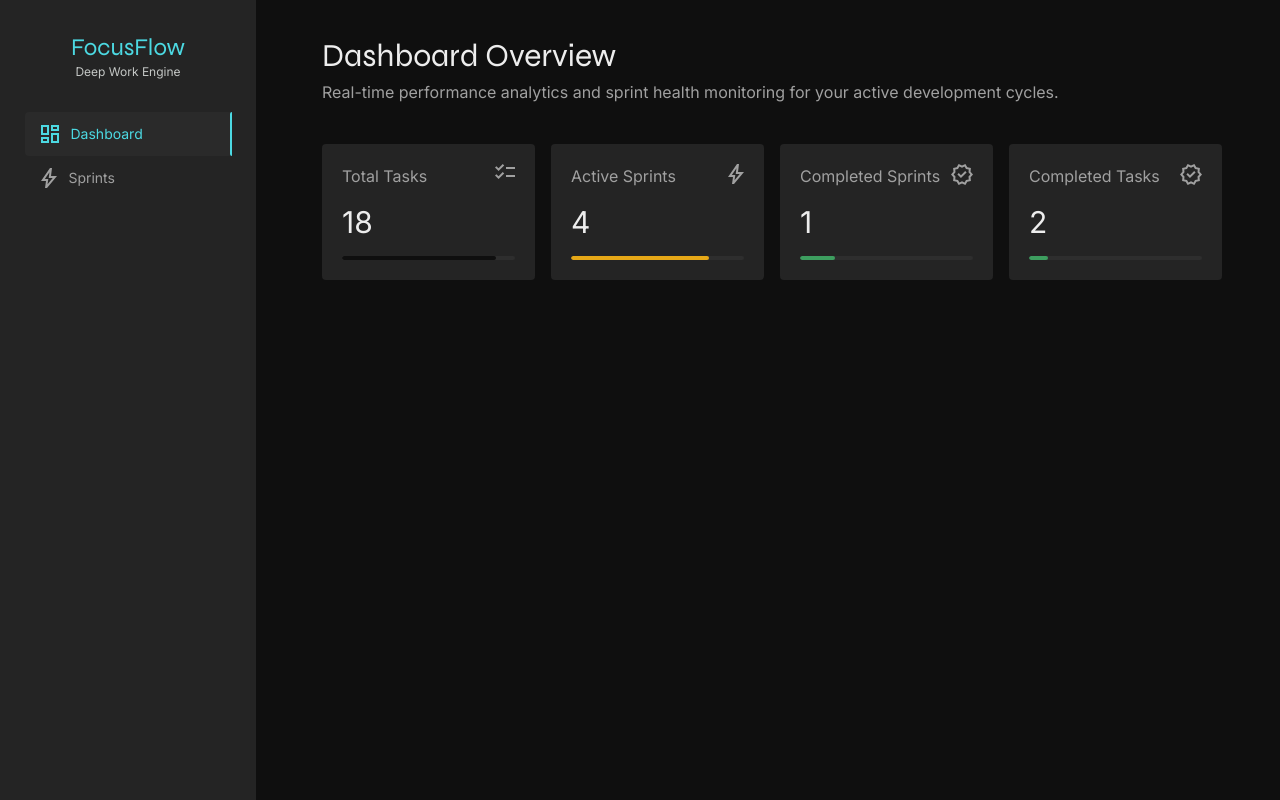
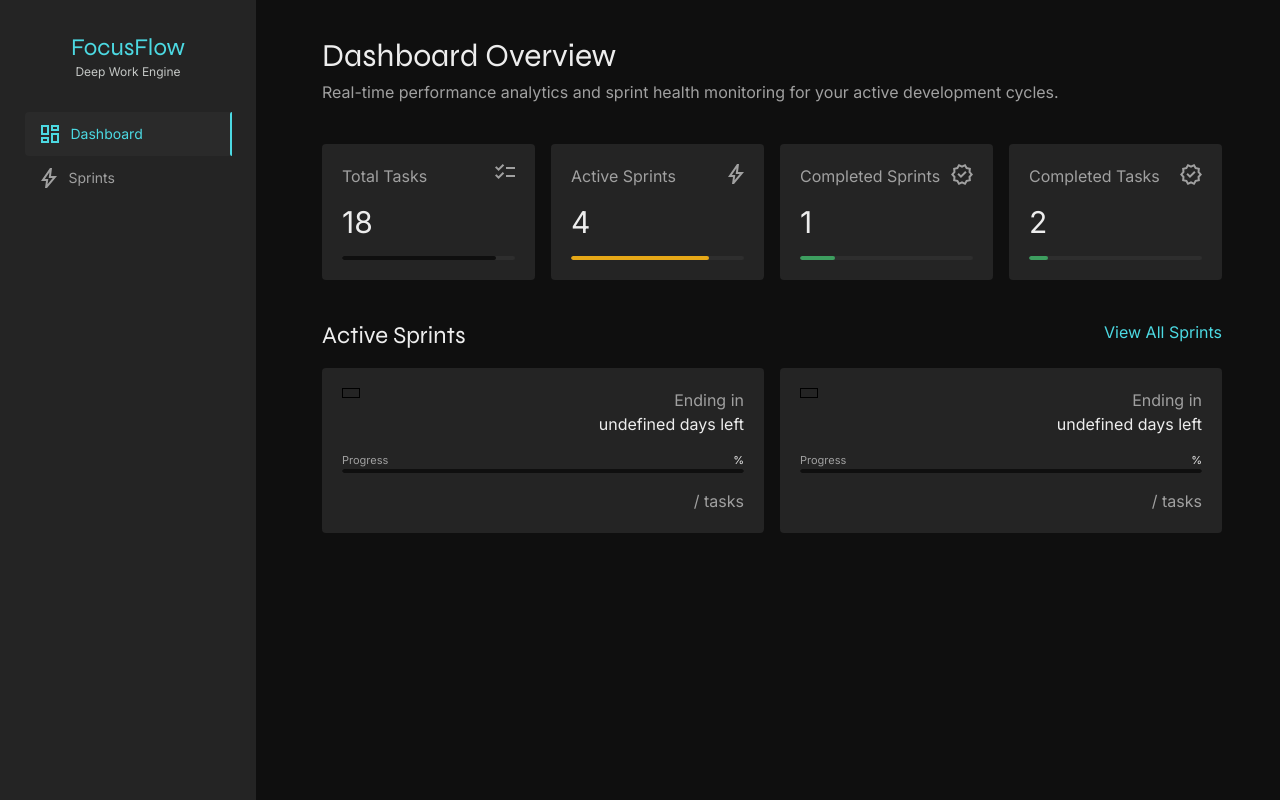
Before and after one commit to JoaoGustavo-dev/focusflow, a React (Vite) app: page / in a window 1280 px wide. Built offline with nearby package versions, Linux system fonts and the light colour scheme; data requests are answered from the project's data file.

Commit message:
feat(active-sprints): scaffold do componente container

```diff
--- a/src/components/ActiveSprintCard.jsx
+++ b/src/components/ActiveSprintCard.jsx
@@ -9,7 +9,6 @@ const ActiveSprintCard = ({
   badgeTitle,
   endDays,
   progress,
-  progressBarColor,
   progressBarSize,
   totalTasks,
   completedTasks,
@@ -36,7 +35,7 @@ const ActiveSprintCard = ({
         </div>
         <ProgressBar
           progress={progress}
-          color={progressBarColor}
+          color={status}
           size={progressBarSize}
         />
       </div>
--- /dev/null
+++ b/src/components/ActiveSprintCards.jsx
@@ -0,0 +1,21 @@
+import ActiveSprintCard from './ActiveSprintCard'
+import { NavLink } from 'react-router-dom'
+
+const ActiveSprintCards = () => {
+  return (
+    <div className="flex flex-col gap-4">
+      <div className="flex justify-between">
+        <p className="text-main font-display text-2xl">Active Sprints</p>
+        <NavLink to="/sprints" className="text-smooth-blue text-base">
+          View All Sprints
+        </NavLink>
+      </div>
+      <div className="grid grid-cols-2 gap-4">
+        <ActiveSprintCard />
+        <ActiveSprintCard />
+      </div>
+    </div>
+  )
+}
+
+export default ActiveSprintCards
--- a/src/pages/Home.jsx
+++ b/src/pages/Home.jsx
@@ -1,3 +1,4 @@
+import ActiveSprintCards from '../components/ActiveSprintCards'
 import Header from '../components/Header'
 import StatCards from '../components/StatCards'
 
@@ -12,8 +13,11 @@ const Home = () => {
         />
       </div>
 
-      {/* Sprint Cards */}
+      {/* Dashboard Cards */}
       <StatCards />
+
+      {/* Active Sprint Cards */}
+      <ActiveSprintCards />
     </div>
   )
 }
```
